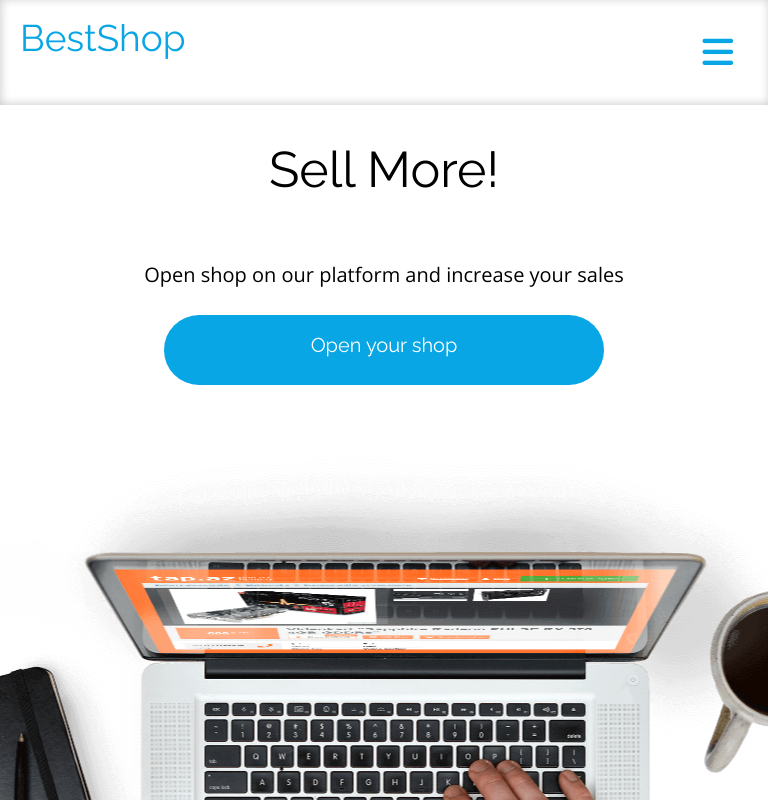
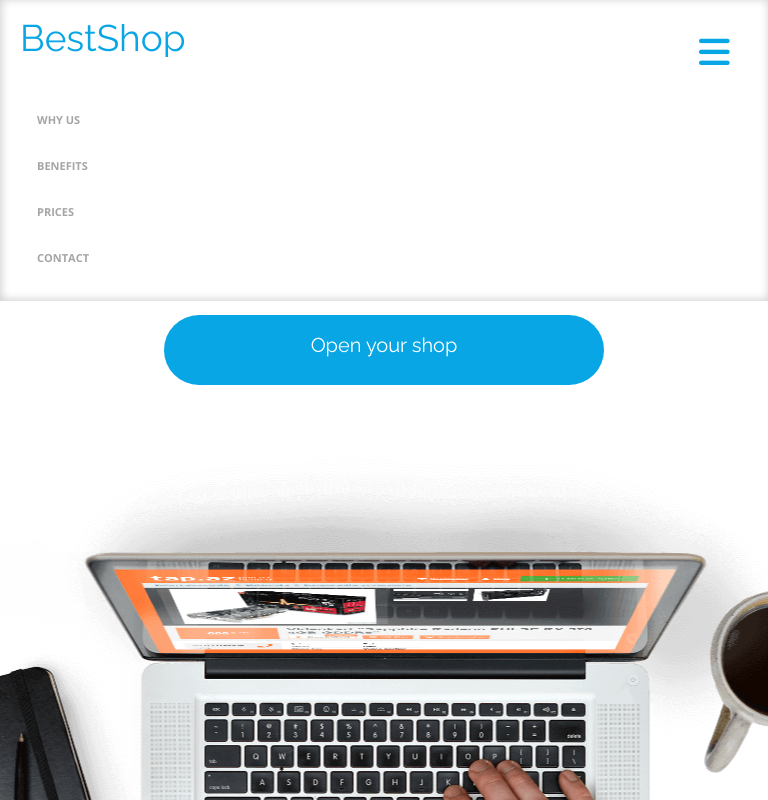
Before and after one commit to alicjakardynal/One_page_project_HTML_CSS, a plain HTML site: page index.html in a window 768 px wide. Both pictures are taken after a click on the button 717 px from the left and 52 px from the top of the page. Shown: the top 800 px of the page. Drawn offline with nearby package versions, Linux system fonts and the light colour scheme.

Commit message:
hamburgerMenu

```diff
--- a/app.js
+++ b/app.js
@@ -148,4 +148,25 @@ document.addEventListener("DOMContentLoaded", function() {
 sum();
 
   });
+
+  const navigation= document.querySelector(".navigation");
+  console.log(navigation)
+   const hamburger= document.querySelector(".hamburger");
+     hamburger.addEventListener("click",function(){
+if(navigation.style.display !== "block"){
+  navigation.style.display="block"
+}else{
+navigation.style.display="none"
+}
+     })
+
+
+     const navlist=document.querySelectorAll("nav li");
+     console.log(navlist)
+     for (let i = 0; i < navlist.length; i++) {
+       navlist[i].addEventListener("click",function(){
+         navigation.style.display="none"
+       })
+
+     }
 });
--- a/css/style.css
+++ b/css/style.css
@@ -946,17 +946,22 @@ padding: 8px;
     top: 234px;
 }
 }
-@media screen and (min-width: 600px)and  (max-width: 800px) {
+@media screen and  (max-width: 800px) {
 .hamburger{
-    display: inline-block;
+    display: inline;
     padding: 15px;
     cursor: pointer;
    background-color: white;
-
     border: 0;
     margin: 0;
-    position: relative
+    position: absolute;
+    left:88%;
+    width: 10%;
 
+
+}
+.hamburger:focus{
+    outline: none;
 }
 .fa-bars{
     position: relative;
@@ -969,6 +974,8 @@ padding: 8px;
 
 .first-section {
     padding: 20px;
+    flex-direction: column;
+    background-color: white;
 
 }
 .second-section{
@@ -1073,5 +1080,15 @@ input[type="text"], input[type="email"] {
 footer {
     padding: 20px ;
 }
+.navigation li {
+    display: block;
+}
+
+nav{
+    padding: 40px 0 0 0;
+    background-color: white;
+}
+.navigation li:hover::after {
+    display: none;
 }
 @media screen and  (max-width: 600px) {}
--- a/index.html
+++ b/index.html
@@ -17,10 +17,11 @@
 <body>
     <section class="first-section">
         <p>BestShop</p>
-        <nav>
-            <button class="hamburger">
+        <button class="hamburger">
                 <i class="fas fa-bars"></i>
             </button>
+        <nav>
+
             <ul class="navigation">
                 <li><a href="">WHY US</a></li>
                 <li><a href="#benefits">BENEFITS</a></li>
```
